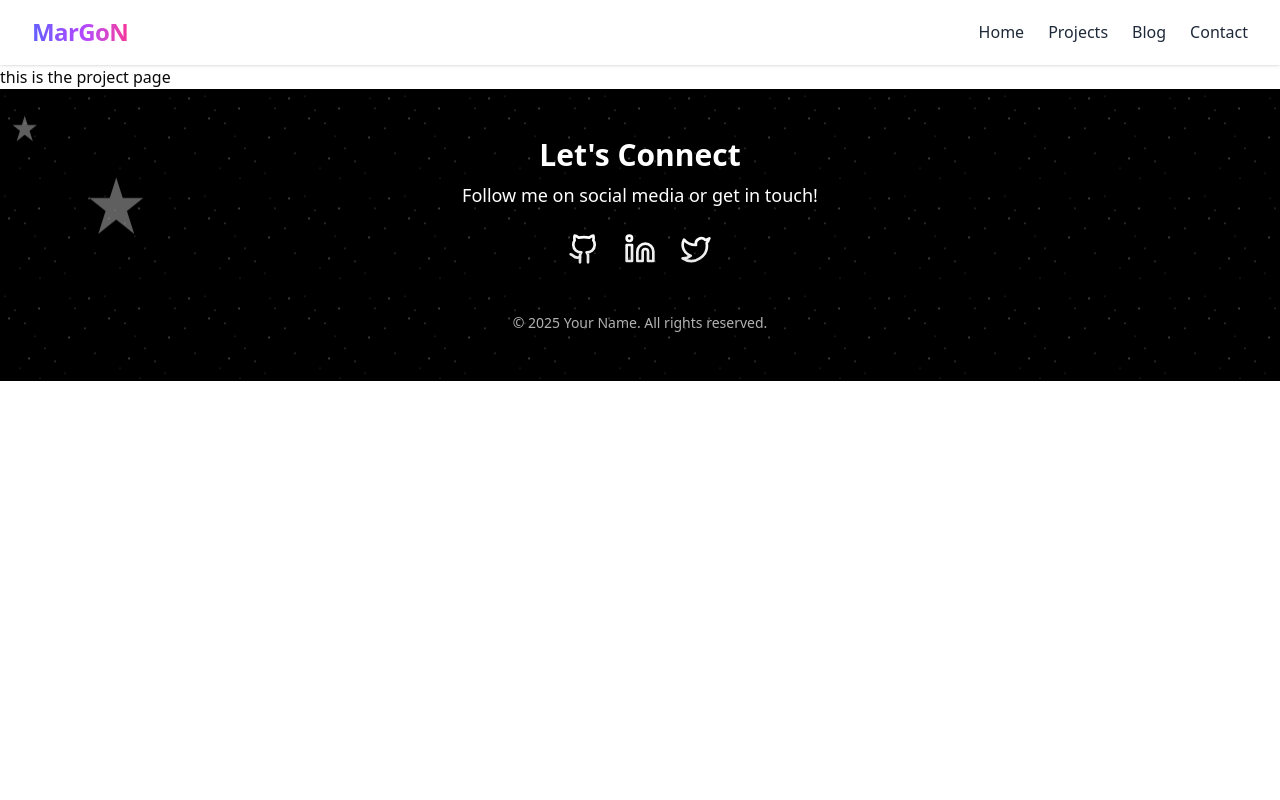
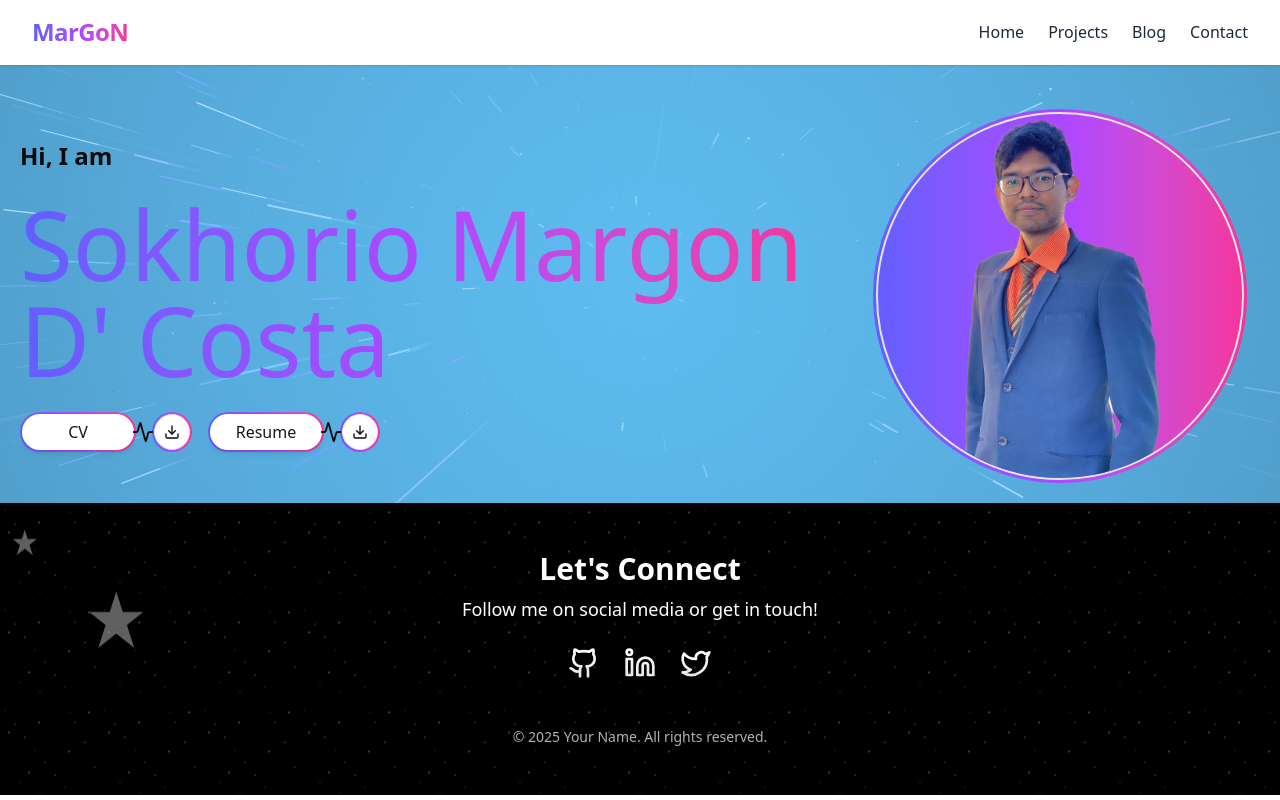
Before and after one commit to Marg0n/next-level-portfolio, a Next.js app: page /projects in a window 1280 px wide. Built offline with nearby package versions, Linux system fonts and the light colour scheme.

Commit message:
Add: AddedProject landing page & working on it. <odify: Modified animated background & Projects page.

```diff
--- a/src/app/(CommonLayout)/projects/page.tsx
+++ b/src/app/(CommonLayout)/projects/page.tsx
@@ -1,16 +1,15 @@
+import ProjectLandingPage from '@/components/modules/projects/ProjectLandingPage';
 import React from 'react';
 
 // meta tags
 export const metadata = {
-  title: "Blog | Sokhorio Margon D' Costa",
-  description: "Blogs of Sokhorio Margon D' Costa",
+  title: "Projects | Sokhorio Margon D' Costa",
+  description: "Projects of Sokhorio Margon D' Costa",
 };
 
 const Projects = () => {
     return (
-        <div>
-            this is the project page
-        </div>
+        <ProjectLandingPage/>
     );
 };
 
--- /dev/null
+++ b/src/components/modules/projects/ProjectLandingPage.tsx
@@ -0,0 +1,22 @@
+
+"use client";
+
+import { useAOS } from "@/hooks/useAOS";
+import StarfieldWarp from "@/components/shared/motion/StarfieldWarp";
+import Hero from "../home/Hero";
+
+const ProjectLandingPage = () => {
+  useAOS();
+
+  return (
+    <div className="min-h-max w-full flex flex-col items-center justify-center space-y-6 overflow-x-hidden ">
+      {/* components */}
+      <StarfieldWarp>
+        this is the project page
+        <Hero/>
+      </StarfieldWarp>
+    </div>
+  );
+};
+
+export default ProjectLandingPage;
--- a/src/components/shared/motion/CircuitBoard.tsx
+++ b/src/components/shared/motion/CircuitBoard.tsx
@@ -279,7 +279,7 @@ const CircuitBoard = ({ children }: any) => {
   }, [dimensions, mousePosition]);
 
   return (
-    <div className="relative w-full h-full flex items-center justify-center flex-col overflow-hidden rounded-high bg-transparent">
+    <div className="relative w-full h-full flex items-center justify-center flex-col overflow-hidden rounded-high bg-transparent -z-10">
       <canvas ref={canvasRef} className="absolute inset-0 !w-full !h-full" />
 
       {children}
--- a/src/components/shared/motion/StarfieldWarp.tsx
+++ b/src/components/shared/motion/StarfieldWarp.tsx
@@ -187,7 +187,7 @@ const StarfieldWarp = ({children}: {children: any}) => {
     return (
         <div
             ref={wrapperRef}
-            className="relative w-full min-h-full flex items-center justify-center flex-col overflow-hidden rounded-high bg-transparent"
+            className="relative w-full h-full flex items-center justify-center flex-col overflow-hidden rounded-high bg-transparent -z-10"
         >
 
             <canvas ref={canvasRef} className="absolute inset-0 !w-full !h-full"/>
```
